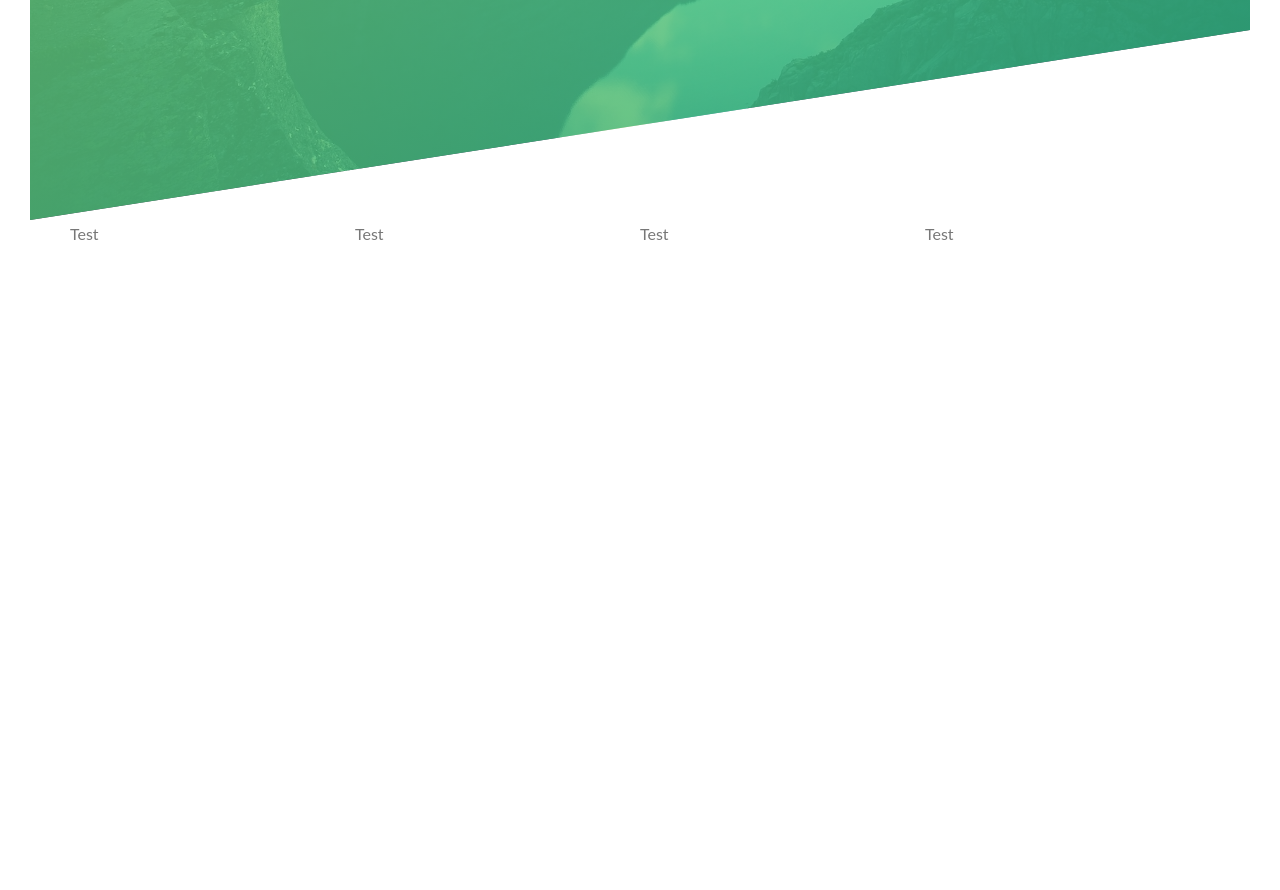
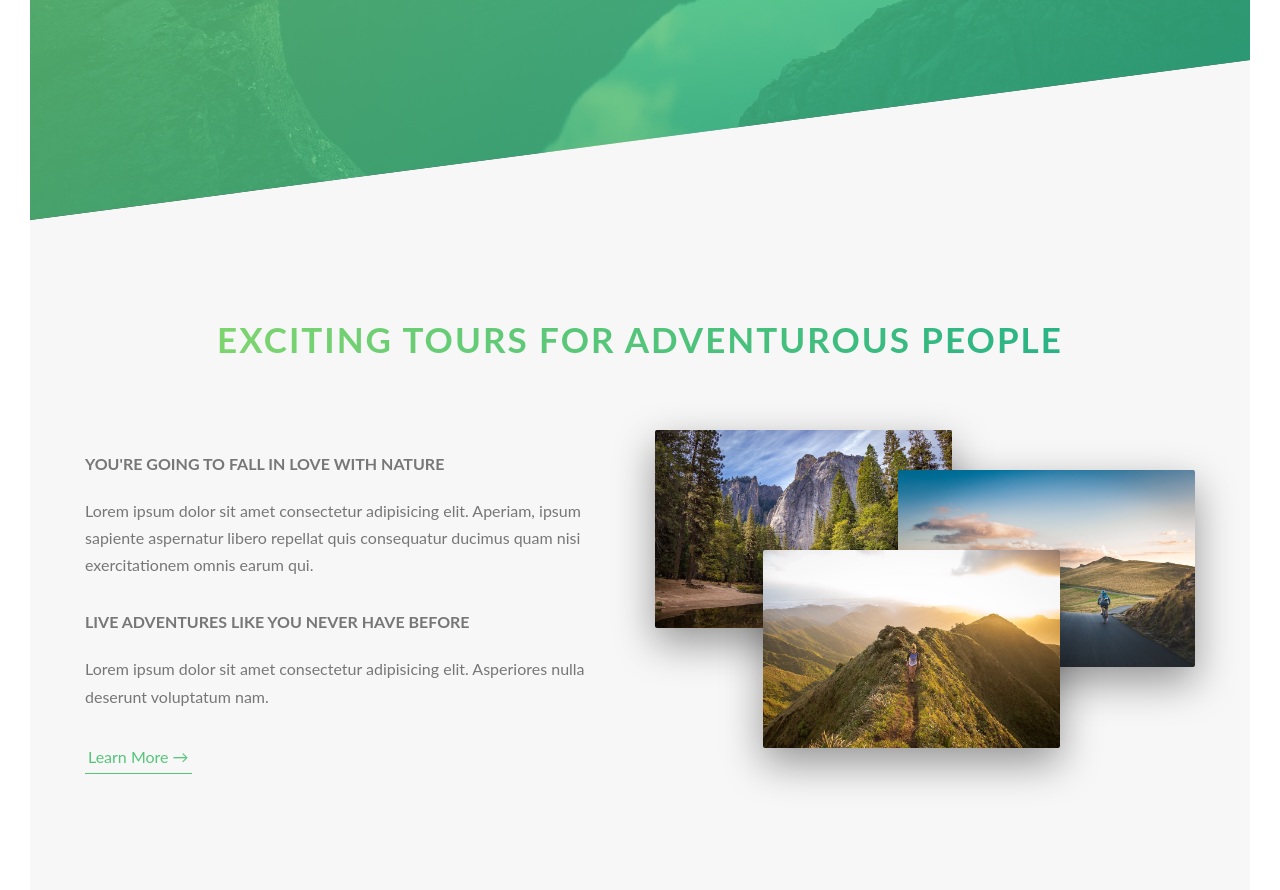
Before and after one commit to iamrk-js/2022-batch-1-Natours, a website: page index.html in a window 1280 px wide. Shown: the part 570-1460 px from the top of the page. Before the commit the page ends 847 px from the top, so only its background shows below. Drawn offline with Linux system fonts and the light colour scheme.

Commit message:
work on about us section

```diff
--- a/assets/sass/abstract/_variables.scss
+++ b/assets/sass/abstract/_variables.scss
@@ -5,5 +5,7 @@ $color-primary-dark: #28b485;
 
 $color-grey-dark: #777;
 
+$color-grey-light-1 : #f7f7f7;
+
 $color-white: #fff;
 $color-dark: #000;
--- a/assets/sass/base/_typography.scss
+++ b/assets/sass/base/_typography.scss
@@ -0,0 +1,32 @@
+
+
+.heading-secondary{
+    font-size: 3.5rem;
+    text-transform: uppercase;
+    font-weight: 700;
+    display: inline-block;
+    background-image: linear-gradient(to right, $color-primary-light, $color-primary-dark);
+    -webkit-background-clip: text;
+    background-clip: text;
+    color: transparent;
+    transition: all .2s ease-in-out;
+    letter-spacing: .2rem;
+    &:hover{
+        // transform: skewY(2deg) skewX(15deg) scale(1.1);
+        transform:  scale(1.1);
+        text-shadow: .5rem 1rem 2rem rgba($color-dark, .2);
+    }
+}
+
+.heading-tertiary{
+    font-size: 1.6rem;
+    font-weight: 700;
+    text-transform: uppercase;
+}
+
+.paragraph{
+    font-size: 1.6rem;
+    &:not(:last-child){
+        margin-bottom: 3rem;
+    }
+}
--- a/assets/sass/base/_utilities.scss
+++ b/assets/sass/base/_utilities.scss
@@ -0,0 +1,15 @@
+::selection{
+    background-color: $color-primary;
+    color: $color-white;
+}
+
+.text-center{
+    text-align: center;
+}
+
+.mb-8{
+    margin-bottom: 8rem;
+}
+.mb-2{
+    margin-bottom: 2rem;
+}
--- a/assets/sass/component/_buttons.scss
+++ b/assets/sass/component/_buttons.scss
@@ -48,3 +48,26 @@
         transition: all 0.4s ease-in-out;
     }
 }
+
+.btn-text{
+    &:link,
+    &:visited{
+        font-size: 1.6rem;
+        color: $color-primary;
+        display: inline-block;
+        text-decoration: none;
+        border-bottom: .1rem solid $color-primary;
+        padding: .3rem;
+        transition: all .2s;
+    }
+    &:hover, &:focus{
+        color: $color-white;
+        background-color: $color-primary;
+        box-shadow: 0 1rem 2rem rgba($color-dark, .15);
+        transform: translateY(-2px);
+    }
+    &:active{
+        box-shadow: 0 .5rem 1rem rgba($color-dark, .15);
+        transform: translateY(0);
+    }
+}
--- /dev/null
+++ b/assets/sass/component/_composition.scss
@@ -0,0 +1,38 @@
+.composition {
+    position: relative;
+    &-img {
+        // .compinsition-img
+        width: 55%;
+        box-shadow: 0 1.5rem 4rem rgba($color-dark, 0.4);
+        border-radius: 2px;
+        position: absolute;
+        transition: all 0.2s ease-out;
+        z-index: 10;
+        outline-offset: 2rem;
+        &-1 {
+            // composition-img-1
+            left: 0;
+            top: -2rem;
+        }
+        &-2 {
+            // composition-img-2
+            right: 0;
+            top: 2rem;
+        }
+        &-3 {
+            // composition-img-3
+            left: 20%;
+            top: 10rem;
+        }
+        &:hover {
+            transform: scale(1.05);
+            box-shadow: 0 2.5rem 4rem rgba($color-dark, 0.5);
+            z-index: 20;
+            outline: 1.5rem solid $color-primary;
+        }
+    }
+    &:hover &-img:not(:hover) {
+        transform: scale(0.9);
+    }
+}
+// composition:hover composition-img:not(:hover)
--- /dev/null
+++ b/assets/sass/component/_feature-box.scss
@@ -0,0 +1,14 @@
+.section-features {
+    padding: 20rem 0;
+    background-image: linear-gradient(to right bottom, rgba($color-primary-light, 0.8), rgba($color-primary-dark, 0.8)) , url(../images/nat-4.jpg);
+    background-size: cover;
+}
+
+.feature-box{
+    background-color: rgba($color-white, .8);
+    font-size: 1.5rem;
+    padding: 2.5rem;
+    text-align: center;
+    border-radius: 3px;
+    box-shadow: 0 1.5rem 4rem rgba($color-dark, .15);
+}
--- a/assets/sass/layout/_grids.scss
+++ b/assets/sass/layout/_grids.scss
@@ -12,6 +12,7 @@
 }
 div[class^="col"] {
     float: left;
+    padding: 0 1.5rem;
 }
 .col12 {
     width: 100%;
--- a/assets/sass/layout/_header.scss
+++ b/assets/sass/layout/_header.scss
@@ -5,7 +5,7 @@
     background-size: cover;
     background-position: center;
     background-repeat: no-repeat;
-    clip-path: polygon(0 0, 100% 0, 100% 75%, 0 100%);
+    clip-path: polygon(0 0, 100% 0, 100% 75vh, 0 100%);
     position: relative;
     // clip-path:polygon(0% 20%, 60% 20%, 60% 0%, 100% 50%, 60% 100%, 60% 80%, 0% 80%)
 }
--- a/assets/sass/main.scss
+++ b/assets/sass/main.scss
@@ -10,6 +10,10 @@
 @import "./base/utilities";
 
 @import "./component/buttons";
+@import "./component/composition";
+@import "./component/feature-box";
 
 @import "./layout/grids";
 @import "./layout/header";
+
+@import "./pages/home";
--- a/assets/sass/pages/_home.scss
+++ b/assets/sass/pages/_home.scss
@@ -0,0 +1,5 @@
+.section-about{
+    background-color: $color-grey-light-1;
+    padding: 250px 0;
+    margin-top: -20vh ;
+}
--- a/index.html
+++ b/index.html
@@ -10,7 +10,7 @@
 </head>
 
 <body>
-    <section class="header">
+    <header class="header">
         <div class="logo-box">
             <a href="index.html">
                 <img src="./assets/images/logo-white.png" alt="Logo" title="Logo" class="logo">
@@ -31,17 +31,72 @@
         </div>
 
 
-    </section>
-    <section class="features">
-        <div class="container">
+    </header>
+    <main>
+        <section class="section-about">
+            <div class="container">
+                <div class="row mb-8">
+                    <div class="col12 text-center">
+                        <h2 class="heading-secondary">
+                            Exciting tours for adventurous people
+                        </h2>
+                    </div>
+                </div>
+                <div class="row">
+                    <div class="col6">
+                        <h3 class="heading-tertiary mb-2">
+                            You're going to fall in love with nature
+                        </h3>
+                        <p class="paragraph">
+                            Lorem ipsum dolor sit amet consectetur adipisicing elit. Aperiam, ipsum sapiente aspernatur
+                            libero repellat quis consequatur ducimus quam nisi exercitationem omnis earum qui.
+                        </p>
+
+                        <h3 class="heading-tertiary mb-2">
+                            Live adventures like you never have before
+                        </h3>
+                        <p class="paragraph">
+                            Lorem ipsum dolor sit amet consectetur adipisicing elit. Asperiores nulla deserunt
+                            voluptatum nam.
+                        </p>
+                        <a href="javascript:;" class="btn-text">Learn More &rarr;</a>
+                    </div>
+                    <div class="col6">
+                        <div class="composition">
+                            <img src="./assets/images/nat-1-large.jpg" alt="Image 1"
+                                class="composition-img composition-img-1">
+                            <img src="./assets/images/nat-2-large.jpg" alt="Image 2"
+                                class="composition-img composition-img-2">
+                            <img src="./assets/images/nat-3-large.jpg" alt="Image 3"
+                                class="composition-img composition-img-3">
+                        </div>
+                    </div>
+                </div>
+            </div>
+        </section>
+        <section class="section-features">
             <div class="row">
-                <div class="col3">Test</div>
-                <div class="col3">Test</div>
-                <div class="col3">Test</div>
-                <div class="col3">Test</div>
+                <div class="col3">
+                    <div class="feature-box">
+                        <h3 class="heading-tertiary">
+                            Explore the world
+                        </h3>
+                        <p class="paragraph">
+                            Lorem ipsum dolor sit amet consectetur adipisicing elit. Aperiam, ipsum sapiente aspernatur.
+                        </p>
+                    </div>
+                </div>
+                <div class="col-3"></div>
+                <div class="col-3"></div>
+                <div class="col-3"></div>
             </div>
-        </div>
-    </section>
+        </section>
+    </main>
+
+
+    <footer class="footer">
+
+    </footer>
 </body>
 
 </html>
```
Also changed, not shown: assets/css/main.css.
